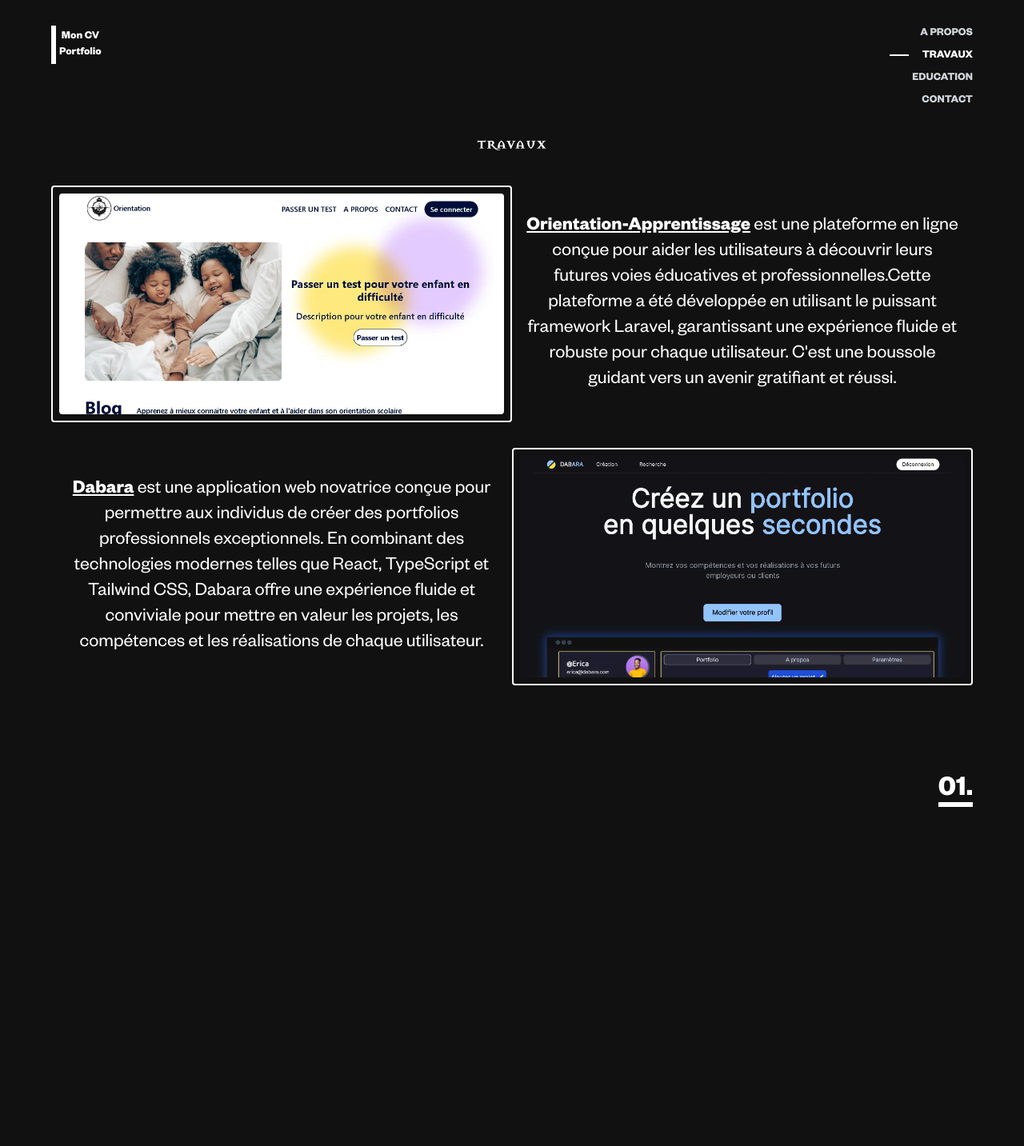
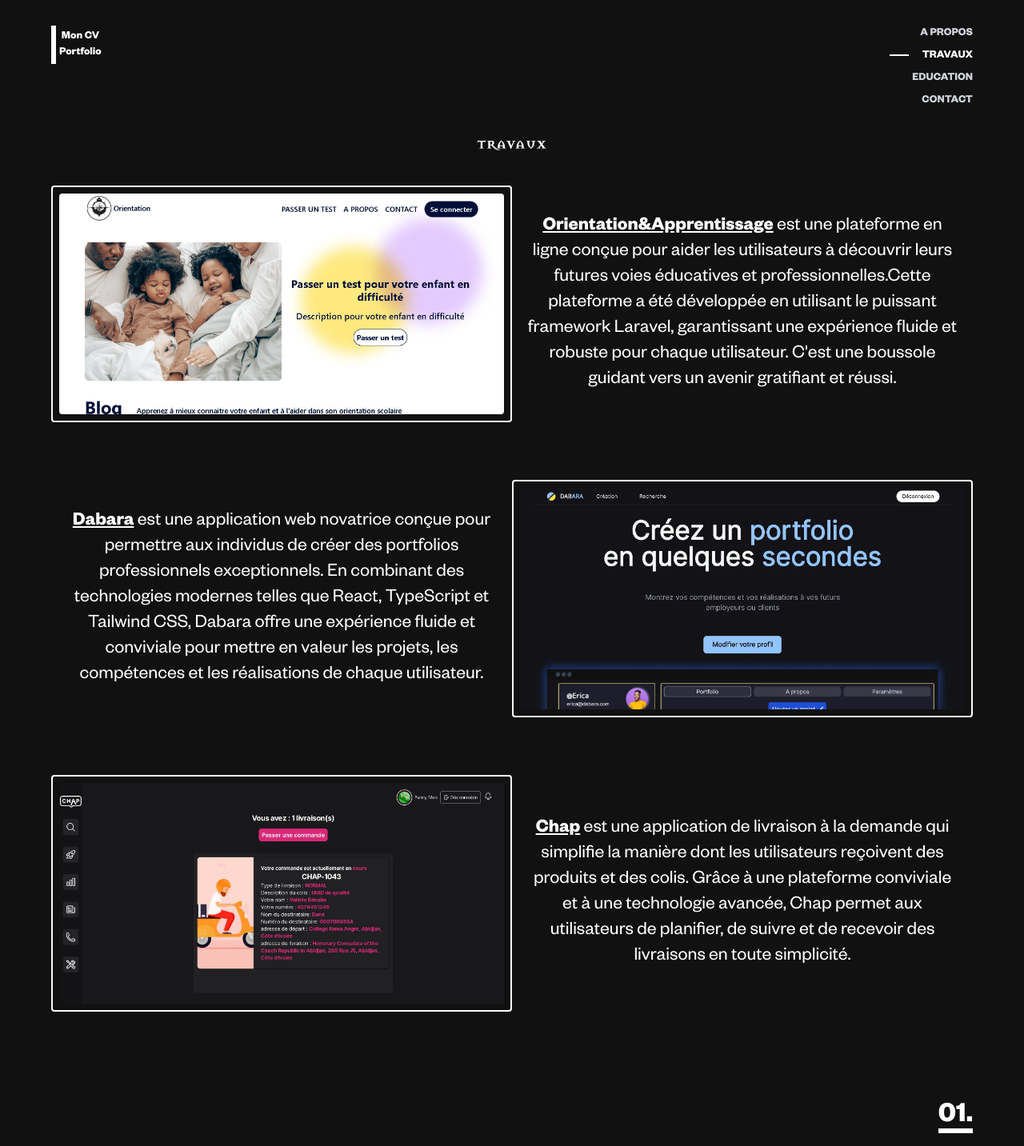
Before and after one commit to IsraelBoka/portfolio, a SvelteKit app: page /travaux in a window 1280 px wide. Shown: the whole page at 80% size. Before the commit the page ends 1025 px from the top, so only its background shows below. Built offline with nearby package versions, Linux system fonts and the light colour scheme.

Commit message:
add chap

```diff
--- a/src/routes/travaux/+page.svelte
+++ b/src/routes/travaux/+page.svelte
@@ -4,6 +4,7 @@
 
 <section class="px-16">
 	<h1 class="text-2xl text-white text-center font-Crusader">Travaux</h1>
+	<div class="gap-2 flex flex-col">
 		<div class="grid lg:grid-cols-2 my-8">
 			<div class="border-white p-2 border-2 rounded">
 				<img
@@ -14,33 +15,23 @@
 				/>
 			</div>
 			<div class="py-4 lg:px-4 flex items-center">
-			<p class="text-lg md:text-xl lg:text-2xl text-white text-center">
+				<p class="text-sm md:text-xl lg:text-2xl text-white text-center">
 					<a
 						href="https://Orientation-Apprentissage.net"
 						class="underline hover:opacity-90 font-bold"
 						target="_blank"
 					>
-					Orientation-Apprentissage</a
-				> est une plateforme en ligne conçue pour aider les utilisateurs à découvrir leurs futures voies
-				éducatives et professionnelles.Cette plateforme a été développée en utilisant le puissant framework
-				Laravel, garantissant une expérience fluide et robuste pour chaque utilisateur. C'est une boussole
-				guidant vers un avenir gratifiant et réussi.
+						Orientation&Apprentissage</a
+					> est une plateforme en ligne conçue pour aider les utilisateurs à découvrir leurs futures
+					voies éducatives et professionnelles.Cette plateforme a été développée en utilisant le puissant
+					framework Laravel, garantissant une expérience fluide et robuste pour chaque utilisateur. C'est
+					une boussole guidant vers un avenir gratifiant et réussi.
 				</p>
 			</div>
 		</div>
 
 		<div class="grid lg:grid-cols-2 my-8">
-		<div class="py-4 lg:px-4 flex items-center">
-			<p class="text-lg md:text-xl lg:text-2xl text-white text-center">
-				<a href="https://dabara.tech" class="underline hover:opacity-90 font-bold" target="_blank">
-					Dabara</a
-				> est une application web novatrice conçue pour permettre aux individus de créer des portfolios
-				professionnels exceptionnels. En combinant des technologies modernes telles que React, TypeScript
-				et Tailwind CSS, Dabara offre une expérience fluide et conviviale pour mettre en valeur les projets,
-				les compétences et les réalisations de chaque utilisateur.
-			</p>
-		</div>
-		<div class="border-white p-2 border-2 rounded">
+			<div class="border-white p-2 border-2 lg:order-2 rounded">
 				<img
 					src="images/projet_dabara.webp"
 					alt="Image du projet dabara"
@@ -48,5 +39,45 @@
 					aria-hidden="true"
 				/>
 			</div>
+			<div class="py-4 lg:px-4 flex items-center">
+				<p class="text-sm md:text-xl lg:text-2xl text-white text-center">
+					<a
+						href="https://dabara.tech"
+						class="underline hover:opacity-90 font-bold"
+						target="_blank"
+					>
+						Dabara</a
+					> est une application web novatrice conçue pour permettre aux individus de créer des portfolios
+					professionnels exceptionnels. En combinant des technologies modernes telles que React, TypeScript
+					et Tailwind CSS, Dabara offre une expérience fluide et conviviale pour mettre en valeur les
+					projets, les compétences et les réalisations de chaque utilisateur.
+				</p>
+			</div>
+		</div>
+
+		<div class="grid lg:grid-cols-2 my-8">
+			<div class="border-white p-2 border-2 rounded">
+				<img
+					src="images/projet_chap.webp"
+					alt="Image du projet chap"
+					class="rounded"
+					aria-hidden="true"
+				/>
+			</div>
+			<div class="py-4 lg:px-4 flex items-center">
+				<p class="text-sm md:text-xl lg:text-2xl text-white text-center">
+					<a
+						href="https://chapchaponlyts.vercel.app"
+						class="underline hover:opacity-90 font-bold"
+						target="_blank"
+					>
+						Chap</a
+					> est une application de livraison à la demande qui simplifie la manière dont les utilisateurs
+					reçoivent des produits et des colis. Grâce à une plateforme conviviale et à une technologie
+					avancée, Chap permet aux utilisateurs de planifier, de suivre et de recevoir des livraisons
+					en toute simplicité.
+				</p>
+			</div>
+		</div>
 	</div>
 </section>
```
Also changed, not shown: static/images/projet_chap.webp (added). Lines whose indentation alone changed are shown as unchanged.
